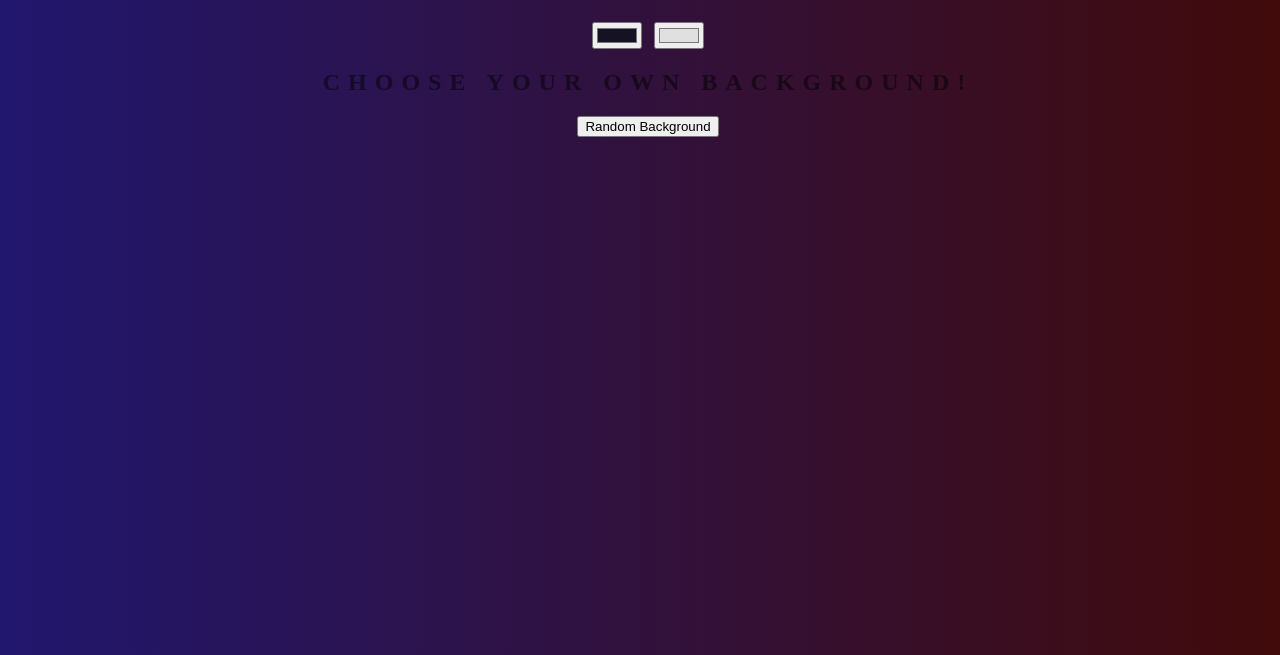
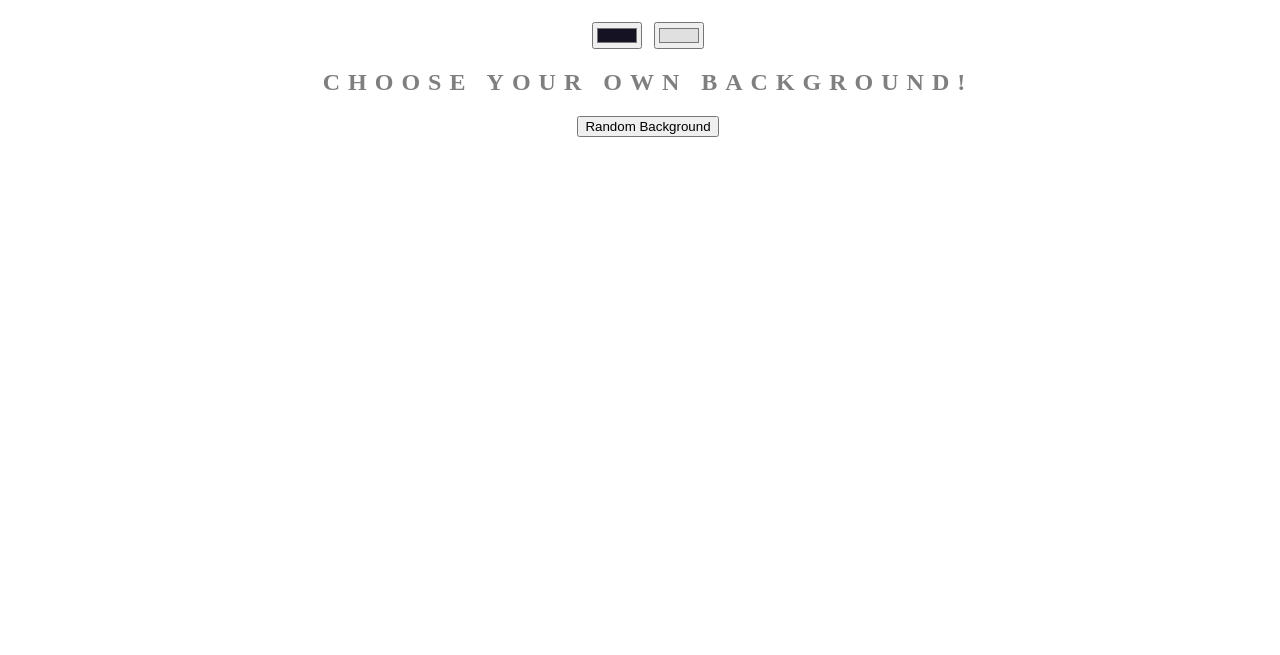
Before and after one commit to VnyC/BackgroundGenerator, a plain HTML site: page index.html in a window 1280 px wide. Shown: the part 183-838 px from the top of the page. Drawn offline with Linux system fonts and the light colour scheme.

Commit message:
Update style.css

```diff
--- a/style.css
+++ b/style.css
@@ -2,6 +2,8 @@ body, html{
 	width: 100%;
 	height: 100%;
 }
+
+
 
 body{
 	font: 'Raleway', sans-serif;
@@ -10,7 +12,6 @@ body{
 	text-transform: uppercase;
 	letter-spacing: 0.5em;
 	top: 17%;
-	background: linear-gradient(to right, #21176e, #410b0b);
 }
 
 h1{
@@ -22,6 +23,7 @@ h1{
 	width: 100%;
 }
 
+
 h3{
 	font: 900 1em 'Raleway', sans-serif;
 	color: rgba(0,0,0,0.5);
```
